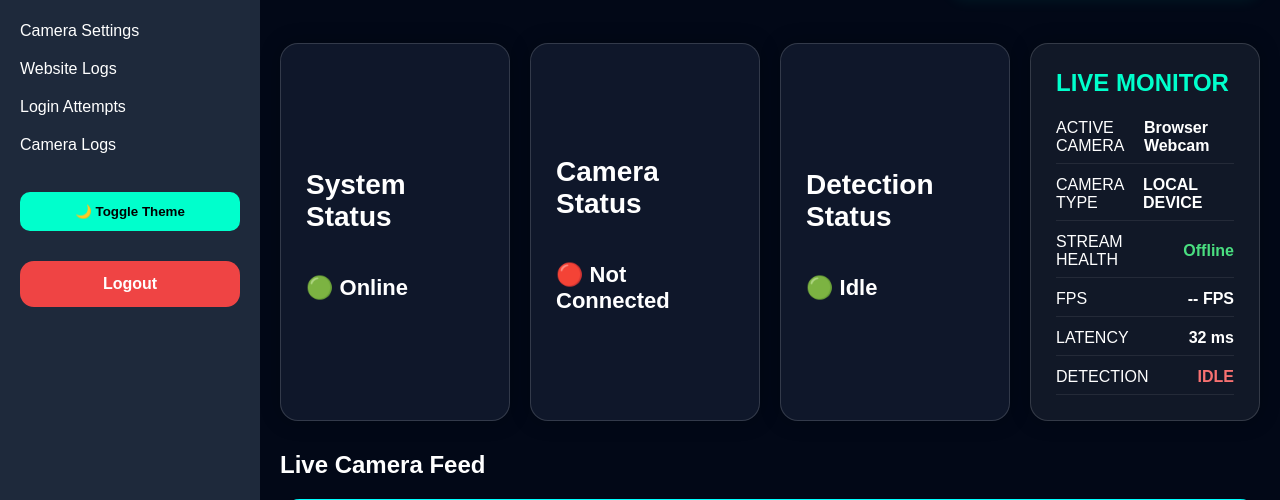
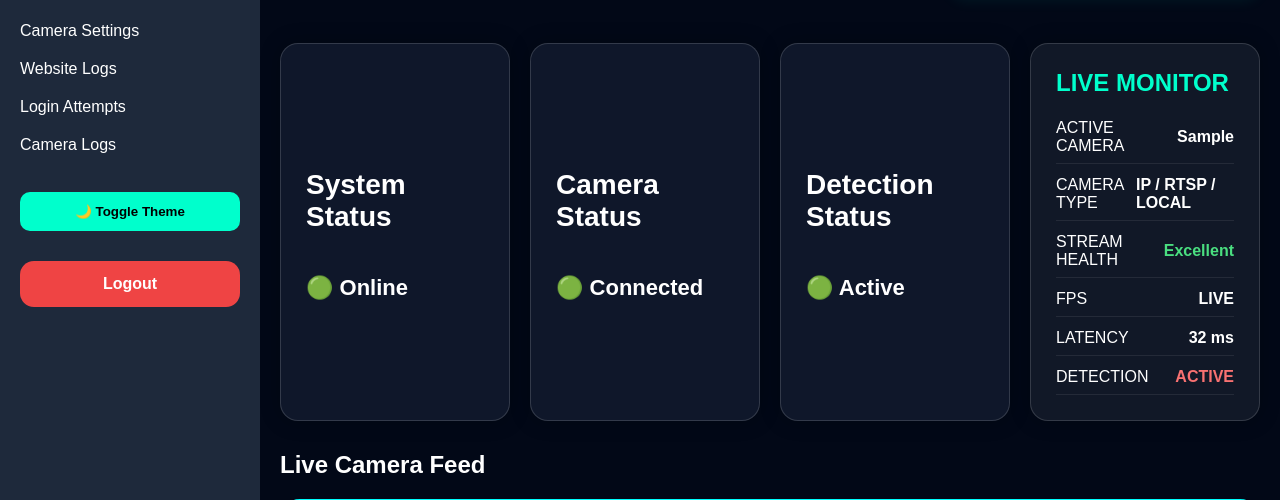
Before and after one commit to AqUwUaain/SyncroVision, a Django app: template monitoring/templates/monitoring/camera.html in a window 1280 px wide. Shown: the part 121-621 px from the top of the page. Run offline with Django 5.2, Linux system fonts and the light colour scheme; the template is opened without the code that fills it: most values are stand-ins (such as "Sample title", 1, 10 or a date in 2020); data that the repository does not hold is empty.

Commit message:
Fixed IP camera stream system

```diff
--- a/monitoring/templates/monitoring/camera.html
+++ b/monitoring/templates/monitoring/camera.html
@@ -56,7 +56,7 @@ Dashboard
 
             <p id="camera-status">
 
-                🔴 Not Connected
+                🟢 Connected
 
             </p>
 
@@ -69,7 +69,7 @@ Dashboard
 
             <p id="detection-card-status">
 
-                🟢 Idle
+                🟢 Active
 
             </p>
 
@@ -88,7 +88,7 @@ Dashboard
 
                 <strong id="active-camera">
 
-                    Browser Webcam
+                    {{ camera_source }}
 
                 </strong>
 
@@ -100,7 +100,7 @@ Dashboard
 
                 <strong>
 
-                    LOCAL DEVICE
+                    IP / RTSP / LOCAL
 
                 </strong>
 
@@ -115,7 +115,7 @@ Dashboard
                     id="stream-health"
                 >
 
-                    Offline
+                    Excellent
 
                 </strong>
 
@@ -127,7 +127,7 @@ Dashboard
 
                 <strong id="fps-counter">
 
-                    -- FPS
+                    LIVE
 
                 </strong>
 
@@ -154,7 +154,7 @@ Dashboard
                     id="detection-status"
                 >
 
-                    IDLE
+                    ACTIVE
 
                 </strong>
 
@@ -175,27 +175,22 @@ Dashboard
 
     <div class="camera-container">
 
-        <!-- LIVE WEBCAM -->
-        <video
-            id="webcam"
-            autoplay
-            playsinline
-            muted
+        <!-- DJANGO VIDEO STREAM -->
+        <img
+            id="camera-stream"
+            src="{% url 'video_feed' %}"
             class="camera-feed"
-        ></video>
+        >
 
         <!-- BUTTONS -->
         <div class="camera-buttons">
 
-            <button id="start-camera">
+            <button
+                id="refresh-camera"
+                onclick="refreshCamera()"
+            >
 
-                🎥 Use Webcam
-
-            </button>
-
-            <button id="stop-camera">
-
-                ⛔ Stop Camera
+                🔄 Refresh Stream
 
             </button>
 
@@ -296,44 +291,43 @@ Dashboard
 
 </div>
 
-<!-- WEBCAM SCRIPT -->
+<!-- CAMERA STREAM SCRIPT -->
 <script>
 
-const video =
-    document.getElementById("webcam");
+function refreshCamera(){
 
-const startButton =
-    document.getElementById("start-camera");
+    const cameraStream =
+        document.getElementById(
+            "camera-stream"
+        );
 
-const stopButton =
-    document.getElementById("stop-camera");
+    cameraStream.src =
+        "{% url 'video_feed' %}?" +
+        new Date().getTime();
+
+}
+
+window.onload = function(){
 
     const cameraStatus =
-    document.getElementById("camera-status");
+        document.getElementById(
+            "camera-status"
+        );
 
     const streamHealth =
-    document.getElementById("stream-health");
+        document.getElementById(
+            "stream-health"
+        );
 
     const detectionStatus =
-    document.getElementById("detection-status");
+        document.getElementById(
+            "detection-status"
+        );
 
-let currentStream = null;
-
-startButton.addEventListener("click", async () => {
-
-    try{
-
-        const stream =
-            await navigator.mediaDevices.getUserMedia({
-
-                video: true,
-                audio: false
-
-            });
-
-        currentStream = stream;
-
-        video.srcObject = stream;
+    const activeCamera =
+        document.getElementById(
+            "active-camera"
+        );
 
     cameraStatus.innerHTML =
         "🟢 Connected";
@@ -344,42 +338,10 @@ startButton.addEventListener("click", async () => {
     detectionStatus.innerHTML =
         "ACTIVE";
 
-    }
-
-    catch(error){
-
-        alert(
-            "Camera access denied or unavailable."
-        );
-
-        console.error(error);
+    activeCamera.innerHTML =
+        "{{ camera_source }}";
 
 }
-
-});
-
-stopButton.addEventListener("click", () => {
-
-    if(currentStream){
-
-        currentStream
-            .getTracks()
-            .forEach(track => track.stop());
-
-        video.srcObject = null;
-
-        cameraStatus.innerHTML =
-            "🔴 Not Connected";
-
-        streamHealth.innerHTML =
-            "Offline";
-
-        detectionStatus.innerHTML =
-            "IDLE";
-
-    }
-
-});
 
 </script>
 
```
Lines whose indentation alone changed are shown as unchanged.
